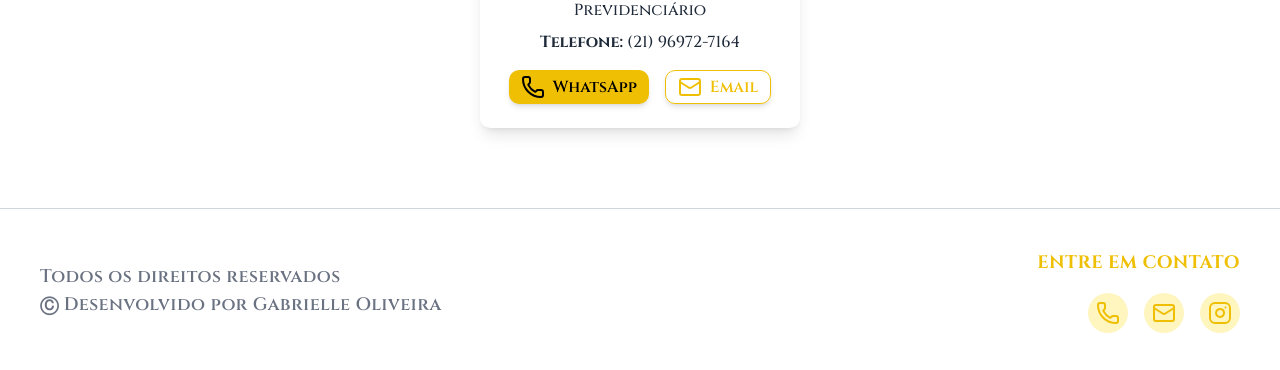
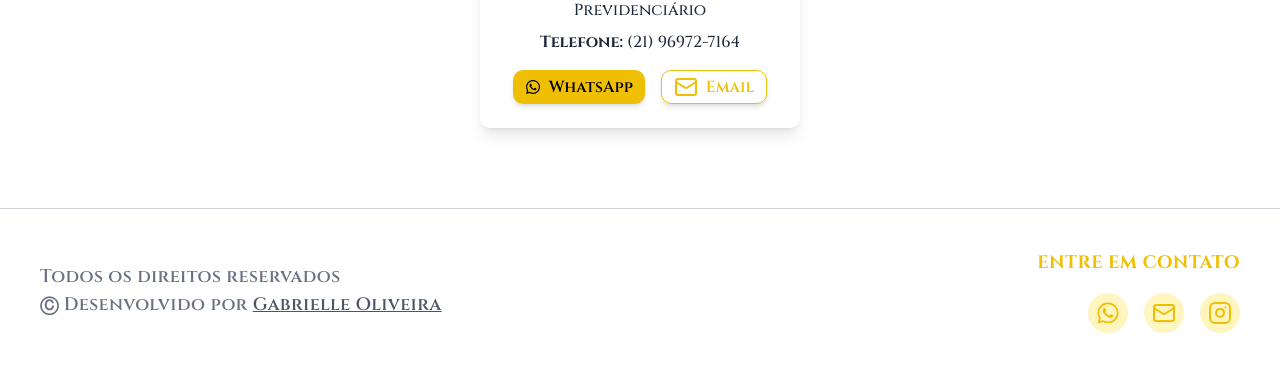
Before and after one commit to gabriellefoliv/thamiris-advocacia, a Next.js app: page /equipe in a window 1280 px wide. Shown: the part 1138-1508 px from the top of the page. Built offline with nearby package versions, Linux system fonts and the light colour scheme.

Commit message:
chore: improving footer

```diff
--- a/package.json
+++ b/package.json
@@ -24,6 +24,7 @@
     "ogl": "^1.0.11",
     "react": "^19.0.0",
     "react-dom": "^19.0.0",
+    "react-icons": "^5.5.0",
     "react-intersection-observer": "^9.16.0",
     "tailwind-merge": "^3.3.1"
   },
--- a/src/components/EquipeCard.tsx
+++ b/src/components/EquipeCard.tsx
@@ -1,4 +1,5 @@
 import { LetterText, Mail, Phone, Text } from "lucide-react";
+import { FaWhatsapp } from "react-icons/fa";
 
 interface CardProps {
   Img: string;
@@ -36,7 +37,7 @@ export function EquipeCard({ Img, Nome, Atuacao, Telefone, hrefWpp, hrefEmail }:
           rel="noopener noreferrer"
           className="flex items-center justify-center bg-[#EFBF04] text-black font-semibold px-3 py-1 rounded-lg shadow-md hover:bg-[#FFD700] transition"
         >
-          <Phone className="inline-block mr-2" />
+          <FaWhatsapp className="inline-block mr-2" />
           WhatsApp
         </a>
 
--- a/src/components/Footer.tsx
+++ b/src/components/Footer.tsx
@@ -1,4 +1,5 @@
 import { InstagramIcon, Mail, Phone } from "lucide-react";
+import { FaWhatsapp } from "react-icons/fa";
 
 export function Footer() {
   return (
@@ -8,7 +9,8 @@ export function Footer() {
         {/* Seção de links */}
         <div className="w-full md:w-auto text-center md:text-left space-y-2">
           <h4 className="text-gray-500 font-semibold text-lg tracking-wide">
-            Todos os direitos reservados <br/>Ⓒ Desenvolvido por Gabrielle Oliveira
+            Todos os direitos reservados <br/>Ⓒ Desenvolvido por <a className="underline text-gray-600" href="https://gabicodes.com" target="_blank"
+              rel="noopener noreferrer">Gabrielle Oliveira</a>
           </h4>
 
         </div>
@@ -25,15 +27,15 @@ export function Footer() {
               target="_blank"
               rel="noopener noreferrer"
               aria-label="Abrir conversa no WhatsApp"
-              className="p-2 rounded-full bg-[#FFD700]/25 hover:bg-red-200 transition duration-200"
+              className="p-2 rounded-full bg-[#FFD700]/25 hover:bg-yellow-200 transition duration-200"
             >
-              <Phone className="w-6 h-6 text-[#EFBF04]" />
+              <FaWhatsapp className="w-6 h-6 text-[#EFBF04]" />
             </a>
             <a
               href="https://mail.google.com/mail/?view=cm&to=thamirisferreiraadv@gmail.com"
               target="_blank"
               rel="noopener noreferrer"
-              className="p-2 rounded-full bg-[#FFD700]/25 hover:bg-red-200 transition duration-200"
+              className="p-2 rounded-full bg-[#FFD700]/25 hover:bg-yellow-200 transition duration-200"
               aria-label="Email"
             >
               <Mail className="w-6 h-6 text-[#EFBF04]" />
@@ -42,7 +44,7 @@ export function Footer() {
               href="https://www.instagram.com/thamirisferreiraadv/"
               target="_blank"
               rel="noopener noreferrer"
-              className="p-2 rounded-full bg-[#FFD700]/25 hover:bg-red-200 transition duration-200"
+              className="p-2 rounded-full bg-[#FFD700]/25 hover:bg-yellow-200 transition duration-200"
               aria-label="Instagram"
             >
               <InstagramIcon className="w-6 h-6 text-[#EFBF04]" />
```
Also changed, not shown: 1 other file (tests, documents, lock files or other folders).
